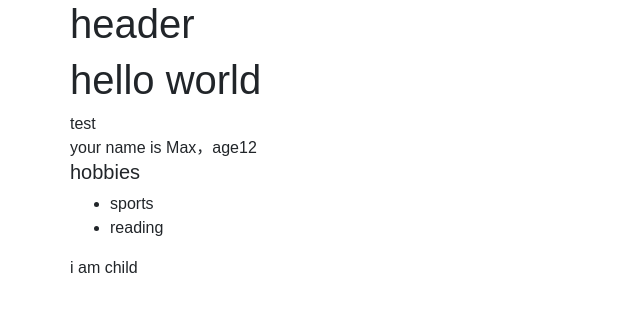
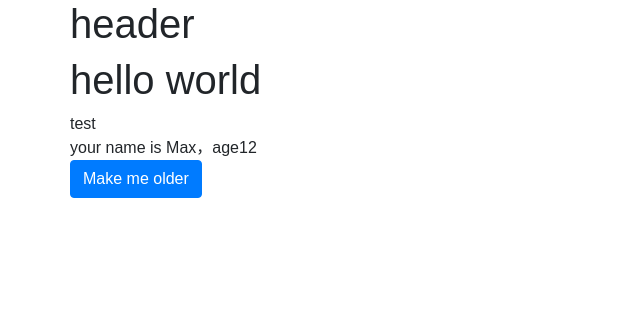
Before and after one commit to liweili50/react-practice, a React app: page / in a window 1280 px wide. Shown: the top 312 px of the page, without its empty margins (0-640 px from the left). Built offline with nearby package versions, Linux system fonts and the light colour scheme.

Commit message:
组件的state属性

```diff
--- a/src/App.js
+++ b/src/App.js
@@ -22,7 +22,7 @@ class App extends Component {
         </div>
         <div className="row">
           <div className="col-xs-1 col-xs-offet-11">
-            <Home name={'Max'} age={12} user={user}>
+            <Home name={'Max'} initalAge={12} user={user}>
             <p>i am child</p>
             </Home>
           </div>
--- a/src/components/Home.js
+++ b/src/components/Home.js
@@ -1,24 +1,26 @@
 import React, { Component } from 'react';
 import PropTypes from 'prop-types';
 export default class Home extends Component {
+  constructor (props) {
+    super(props);
+    this.state = {
+      age: props.initalAge
+    }
+    this.onMarkOlder = this.onMarkOlder.bind(this)
+  }
+  onMarkOlder() {
+    this.setState({
+      age: this.state.age+3
+    })
+  }
   render() {
     console.log(this.props)
     return (
         <div className="container">
           <div className="row">
             <div className="col-xs-1 col-xs-offet-11">
-              <div>your name is {this.props.name}，age{this.props.age}</div>
-              <div>
-                <h5>hobbies</h5>
-                <ul>
-                  {this.props.user.hobbies.map(function (hobby,i) {
-                    return <li key = {i}>{hobby}</li>
-                  })}
-                </ul>
-              </div>
-              <div>
-                {this.props.children}
-              </div>
+              <div>your name is {this.props.name}，age{this.state.age}</div>
+              <button onClick={this.onMarkOlder} className="btn btn-primary">Make me older</button>
             </div>
           </div>
         </div>
@@ -29,5 +31,6 @@ export default class Home extends Component {
 Home.propTypes = {
   name: PropTypes.string,
   age: PropTypes.number,
-  user: PropTypes.object
+  user: PropTypes.object,
+  children:PropTypes.element.isRequired
 };
```
